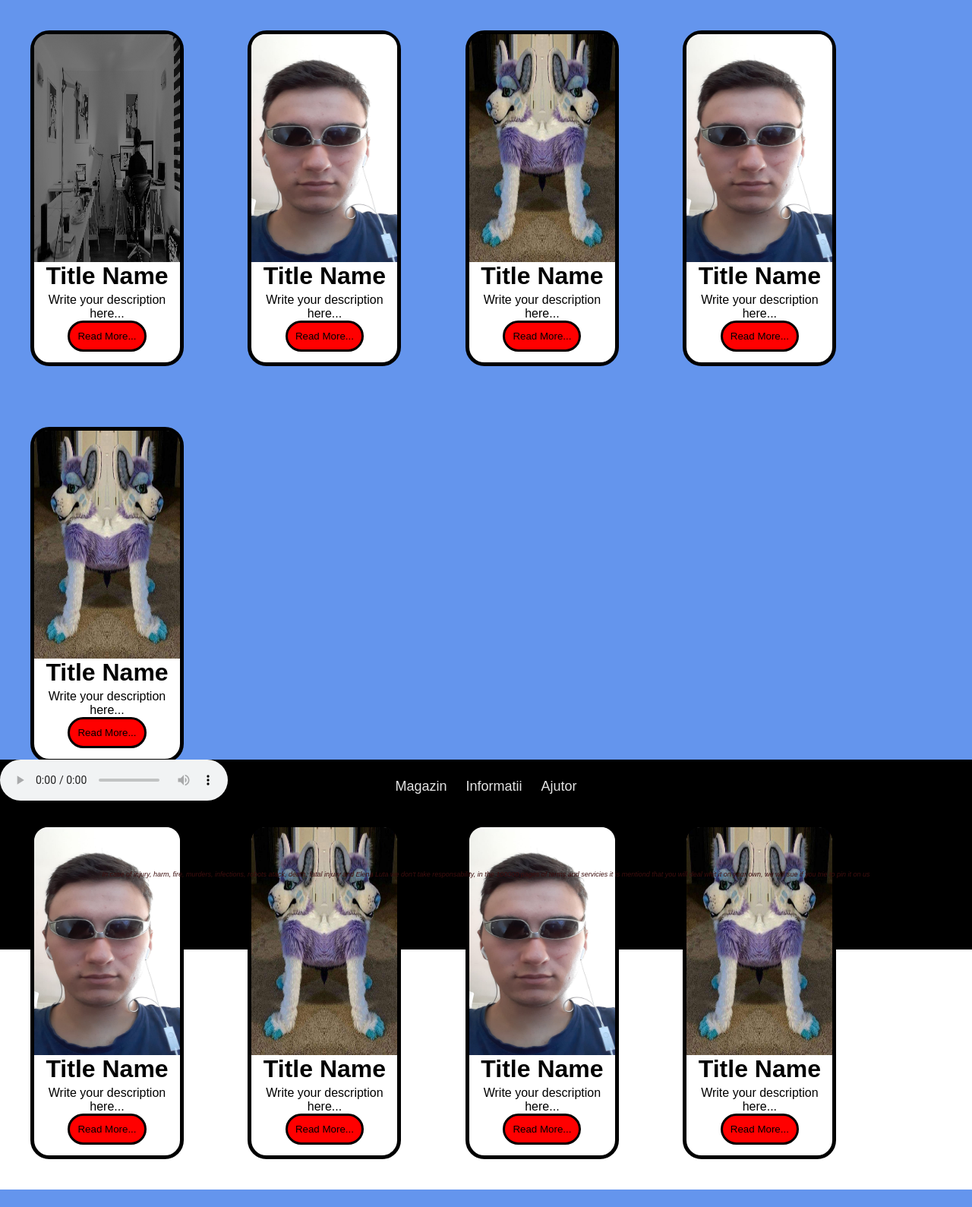
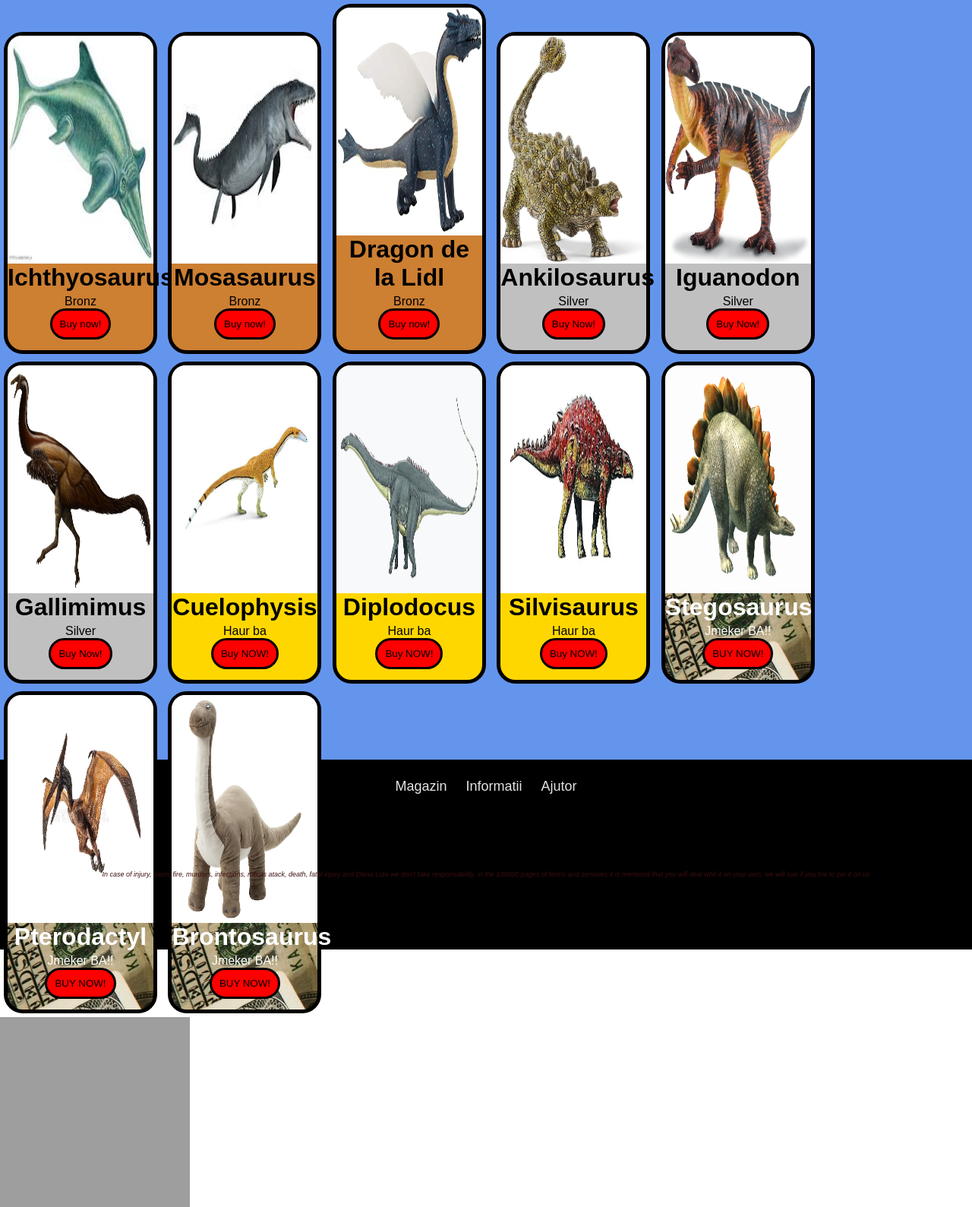
Before and after one commit to IuGin25/primul, a PHP site: page /index.php?p=shop in a window 1280 px wide. Shown: the part 95-1684 px from the top of the page at 76% size. Before the commit the page ends 1661 px from the top, so only its background shows below. Run offline with PHP 8.4, Linux system fonts and the light colour scheme; grey boxes are pictures that could not be loaded.

Commit message:
Am updatat shop-ul, adaugandu-i o selectie mai mare de produse de cumparat! :3 (M-a ajutat si Ionut putin)

```diff
--- a/css/shop.css
+++ b/css/shop.css
@@ -1,32 +1,37 @@
-.main1{
-    margin-top: 0px;
-}
-.cards{
+.card1{
     width: 15%;
-    background-color: rgb(255, 255, 255);
+    background-color: #cd7f32;
     border: 5px solid black;
     border-radius: 25px;
-    margin: 40px;
+    margin: 5px;
     display: inline-block;
 }
 
-.cards:hover{
-    box-shadow: 10px 10px 10px black;
+.card1:hover{
+    box-shadow: 10px 10px 10px #cd7f32;
     transition: 1s;
-}
-
-.image img{
-    width: 100%;
-    border-top-right-radius: 18px;
-    border-top-left-radius: 18px;
-    height: 30%;
 }
 
 .image1 img{
     width: 100%;
     border-top-right-radius: 18px;
     border-top-left-radius: 18px;
+    margin-bottom: 0px;
     height: 30%;
+}
+
+.card2{
+    width: 15%;
+    background-color: #cd7f32;
+    border: 5px solid black;
+    border-radius: 25px;
+    margin: 5px;
+    display: inline-block;
+}
+
+.card2:hover{
+    box-shadow: 10px 10px 10px #cd7f32;
+    transition: 1s;
 }
 
 .image2 img{
@@ -35,13 +40,235 @@
     border-top-left-radius: 18px;
     height: 30%;
 }
+
+.card3{
+    width: 15%;
+    background-color: #cd7f32;
+    border: 5px solid black;
+    border-radius: 25px;
+    margin: 5px;
+    display: inline-block;
+}
+
+.card3:hover{
+    box-shadow: 10px 10px 10px #cd7f32;
+    transition: 1s;
+}
+
+.image3 img{
+    width: 100%;
+    border-top-right-radius: 18px;
+    border-top-left-radius: 18px;
+    height: 30%;
+}
+
+.card4{
+    width: 15%;
+    background-color: #C0C0C0;
+    border: 5px solid black;
+    border-radius: 25px;
+    margin: 5px;
+    display: inline-block;
+}
+
+.card4:hover{
+    box-shadow: 10px 10px 10px #C0C0C0;
+    transition: 1s;
+}
+
+.image4 img{
+    width: 100%;
+    border-top-right-radius: 18px;
+    border-top-left-radius: 18px;
+    height: 30%;
+}
+
+.card5{
+    width: 15%;
+    background-color: #C0C0C0;
+    border: 5px solid black;
+    border-radius: 25px;
+    margin: 5px;
+    display: inline-block;
+}
+
+.card5:hover{
+    box-shadow: 10px 10px 10px #C0C0C0;
+    transition: 1s;
+}
+
+.image5 img{
+    width: 100%;
+    border-top-right-radius: 18px;
+    border-top-left-radius: 18px;
+    height: 30%;
+}
+
+.card6{
+    width: 15%;
+    background-color: #C0C0C0;
+    border: 5px solid black;
+    border-radius: 25px;
+    margin: 5px;
+    display: inline-block;
+}
+
+.card6:hover{
+    box-shadow: 10px 10px 10px #C0C0C0;
+    transition: 1s;
+}
+
+.image6 img{
+    width: 100%;
+    border-top-right-radius: 18px;
+    border-top-left-radius: 18px;
+    height: 30%;
+}
+
+.card7{
+    width: 15%;
+    background-color: #FFD700;
+    border: 5px solid black;
+    border-radius: 25px;
+    margin: 5px;
+    display: inline-block;
+}
+
+.card7:hover{
+    box-shadow: 10px 10px 10px #FFD700;
+    transition: 1s;
+}
+
+.image7 img{
+    width: 100%;
+    border-top-right-radius: 18px;
+    border-top-left-radius: 18px;
+    height: 30%;
+}
+
+.card8{
+    width: 15%;
+    background-color: #FFD700;
+    border: 5px solid black;
+    border-radius: 25px;
+    margin: 5px;
+    display: inline-block;
+}
+
+.card8:hover{
+    box-shadow: 10px 10px 10px #FFD700;
+    transition: 1s;
+}
+
+.image8 img{
+    width: 100%;
+    border-top-right-radius: 18px;
+    border-top-left-radius: 18px;
+    height: 30%;
+}
+
+.card9{
+    width: 15%;
+    background-color: #FFD700;
+    border: 5px solid black;
+    border-radius: 25px;
+    margin: 5px;
+    display: inline-block;
+}
+
+.card9:hover{
+    box-shadow: 10px 10px 10px #FFD700;
+    transition: 1s;
+}
+
+.image9 img{
+    width: 100%;
+    border-top-right-radius: 18px;
+    border-top-left-radius: 18px;
+    height: 30%;
+}
+
+.card10{
+    width: 15%;
+    background-image: url("../poze/jmeker-background2.jpg");
+    border: 5px solid black;
+    border-radius: 25px;
+    margin: 5px;
+    display: inline-block;
+}
+
+.card10:hover{
+    box-shadow: 10px 10px 10px greenyellow;
+    transition: 1s;
+}
+
+.image10 img{
+    width: 100%;
+    border-top-right-radius: 18px;
+    border-top-left-radius: 18px;
+    height: 30%;
+}
+
+.card11{
+    width: 15%;
+    background-image: url("../poze/jmeker-background2.jpg");
+    border: 5px solid black;
+    border-radius: 25px;
+    margin: 5px;
+    display: inline-block;
+}
+
+.card11:hover{
+    box-shadow: 10px 10px 10px greenyellow;
+    transition: 1s;
+}
+
+.image11 img{
+    width: 100%;
+    border-top-right-radius: 18px;
+    border-top-left-radius: 18px;
+    height: 30%;
+}
+
+.card12{
+    width: 15%;
+    background-image: url("../poze/jmeker-background2.jpg");
+    border: 5px solid black;
+    border-radius: 25px;
+    margin: 5px;
+    display: inline-block;
+}
+
+.card12:hover{
+    box-shadow: 10px 10px 10px greenyellow;
+    transition: 1s;
+}
+
+.image12 img{
+    width: 100%;
+    border-top-right-radius: 18px;
+    border-top-left-radius: 18px;
+    height: 30%;
+}
+
 .title{
     text-align: center;
+}
+
+.title1{
+    text-align: center;
+    color: white;
 }
 
 .des{
     text-align: center;
     padding: 4px;
+}
+
+.des1{
+    text-align: center;
+    padding: 4px;
+    color: white;
 }
 
 button{
--- a/pagini/shop.php
+++ b/pagini/shop.php
@@ -1,133 +1,170 @@
-<div class="main">
-    <div class="main1">
-<div class="cards">
-<div class="image">
-<img src="poze/contact-background.png">
+<div class="card1">
+<div class="image1">
+<img src="poze/bronz.jpg">
 </div>
 <div class="title">
-<h1>Title Name</h1>
+<h1>Ichthyosaurus</h1>
 </div>
 <div class="des">
-<p>Write your description here...</p>
-<button>Read More...</button>
+<p>Bronz</p>
+<button>Buy now!</button>
 </div>
 </div>
 
     <!--cards owo-->
-    <div class="cards">
-<div class="image1">
-<img src="poze/IonutCap-de-prost.jpg">
+    <div class="card2">
+<div class="image2">
+<img src="poze/bronz1.jpg">
 </div>
 <div class="title">
-<h1>Title Name</h1>
+<h1>Mosasaurus</h1>
 </div>
 <div class="des">
-<p>Write your description here...</p>
-<button>Read More...</button>
+<p>Bronz</p>
+<button>Buy now!</button>
 </div>
 </div>
 
     <!--cards owo-->
-<div class="cards">
-<div class="image2">
-<img src="poze/furry1.png">
+<div class="card3">
+<div class="image3">
+<img src="poze/bronz(2).jpg">
 </div>
 <div class="title">
-<h1>Title Name</h1>
+<h1>Dragon de la Lidl</h1>
 </div>
 <div class="des">
-<p>Write your description here...</p>
-<button>Read More...</button>
+<p>Bronz</p>
+<button>Buy now!</button>
 </div>
 </div>
 <!--cards owo-->
-<div class="cards">
-<div class="image1">
-<img src="poze/IonutCap-de-prost.jpg">
+<div class="card4">
+<div class="image4">
+<img src="poze/silver.jpg">
 </div>
 <div class="title">
-<h1>Title Name</h1>
+<h1>Ankilosaurus</h1>
 </div>
 <div class="des">
-<p>Write your description here...</p>
-<button>Read More...</button>
+<p>Silver</p>
+<button>Buy Now!</button>
 </div>
 </div>
 
     <!--cards owo-->
-<div class="cards">
-<div class="image2">
-<img src="poze/furry1.png">
+<div class="card5">
+<div class="image5">
+<img src="poze/silver1.jpg">
 </div>
 <div class="title">
-<h1>Title Name</h1>
+<h1>Iguanodon</h1>
 </div>
 <div class="des">
-<p>Write your description here...</p>
-<button>Read More...</button>
-</div>
+<p>Silver</p>
+<button>Buy Now!</button>
 </div>
 </div>
 
 <!--cards owo-->
-<div class="cards">
-<div class="image1">
-<img src="poze/IonutCap-de-prost.jpg">
+<div class="card6">
+<div class="image6">
+<img src="poze/silver2.png">
 </div>
 <div class="title">
-<h1>Title Name</h1>
+<h1>Gallimimus</h1>
 </div>
 <div class="des">
-<p>Write your description here...</p>
-<button>Read More...</button>
+<p>Silver</p>
+<button>Buy Now!</button>
 </div>
 </div>
 
     <!--cards owo-->
-<div class="cards">
-<div class="image2">
-<img src="poze/furry1.png">
+<div class="card7">
+<div class="image7">
+<img src="poze/haur.jpg">
 </div>
 <div class="title">
-<h1>Title Name</h1>
+<h1>Cuelophysis</h1>
 </div>
 <div class="des">
-<p>Write your description here...</p>
-<button>Read More...</button>
+<p>Haur ba</p>
+<button>Buy NOW!</button>
 </div>
 </div>
 <!--cards owo-->
-<div class="cards">
-<div class="image1">
-<img src="poze/IonutCap-de-prost.jpg">
+<div class="card8">
+<div class="image8">
+<img src="poze/haur1.jpg">
 </div>
 <div class="title">
-<h1>Title Name</h1>
+<h1>Diplodocus</h1>
 </div>
 <div class="des">
-<p>Write your description here...</p>
-<button>Read More...</button>
+<p>Haur ba</p>
+<button>Buy NOW!</button>
 </div>
 </div>
 
     <!--cards owo-->
-<div class="cards">
-<div class="image2">
-<img src="poze/furry1.png">
+<div class="card9">
+<div class="image9">
+<img src="poze/haur2.png">
 </div>
 <div class="title">
-<h1>Title Name</h1>
+<h1>Silvisaurus</h1>
 </div>
 <div class="des">
-<p>Write your description here...</p>
-<button>Read More...</button>
-</div>
+<p>Haur ba</p>
+<button>Buy NOW!</button>
 </div>
 </div>
 
+<!--cards owo-->
+<div class="card10">
+<div class="image10">
+<img src="poze/jmeker.jpg">
+</div>
+<div class="title1">
+<h1>Stegosaurus</h1>
+</div>
+<div class="des1">
+<p>Jmeker BA!!</p>
+<button>BUY NOW!</button>
+</div>
+</div>
+
+<!--cards owo-->
+<div class="card11">
+<div class="image11">
+<img src="poze/jmeker1.jpg">
+</div>
+<div class="title1">
+<h1>Pterodactyl</h1>
+</div>
+<div class="des1">
+<p>Jmeker BA!!</p>
+<button>BUY NOW!</button>
+</div>
+</div>
+
+<!--cards owo-->
+<div class="card12">
+<div class="image12">
+<img src="poze/jmeker2.jpg">
+</div>
+<div class="title1">
+<h1>Brontosaurus</h1>
+</div>
+<div class="des1">
+<p>Jmeker BA!!</p>
+<button>BUY NOW!</button>
+</div>
+</div>
+
+
 <!-- Incerc sa bag muzica pe shop acum sa nu va mirati-->
 <div class="music">
-<audio controls autoplay loop>
-<source src="muzica/Postal 2 Map Music.mp3" type="audio/ogg">
-</audio>
+<iframe width="250" height="250" src="Postal 2 Map Music.mp3" frameborder="0" allow="accelerometer; autoplay; clipboard-write; encrypted-media; gyroscope; picture-in-picture" allowfullscreen></iframe>
 </div>
```
Also changed, not shown: poze/bronz(2).jpg (added), poze/bronz.jpg (added), poze/bronz1.jpg (added), poze/bronz2.jpg (added), poze/haur.jpg (added), poze/haur1.jpg (added), poze/haur2.png (added), poze/jmeker-background.jpg (added), poze/jmeker-background2.jpg (added), poze/jmeker.jpg (added), poze/jmeker1.jpg (added), poze/jmeker2.jpg (added), poze/silver.jpg (added), poze/silver1.jpg (added), 1 more files, 1 other file.
